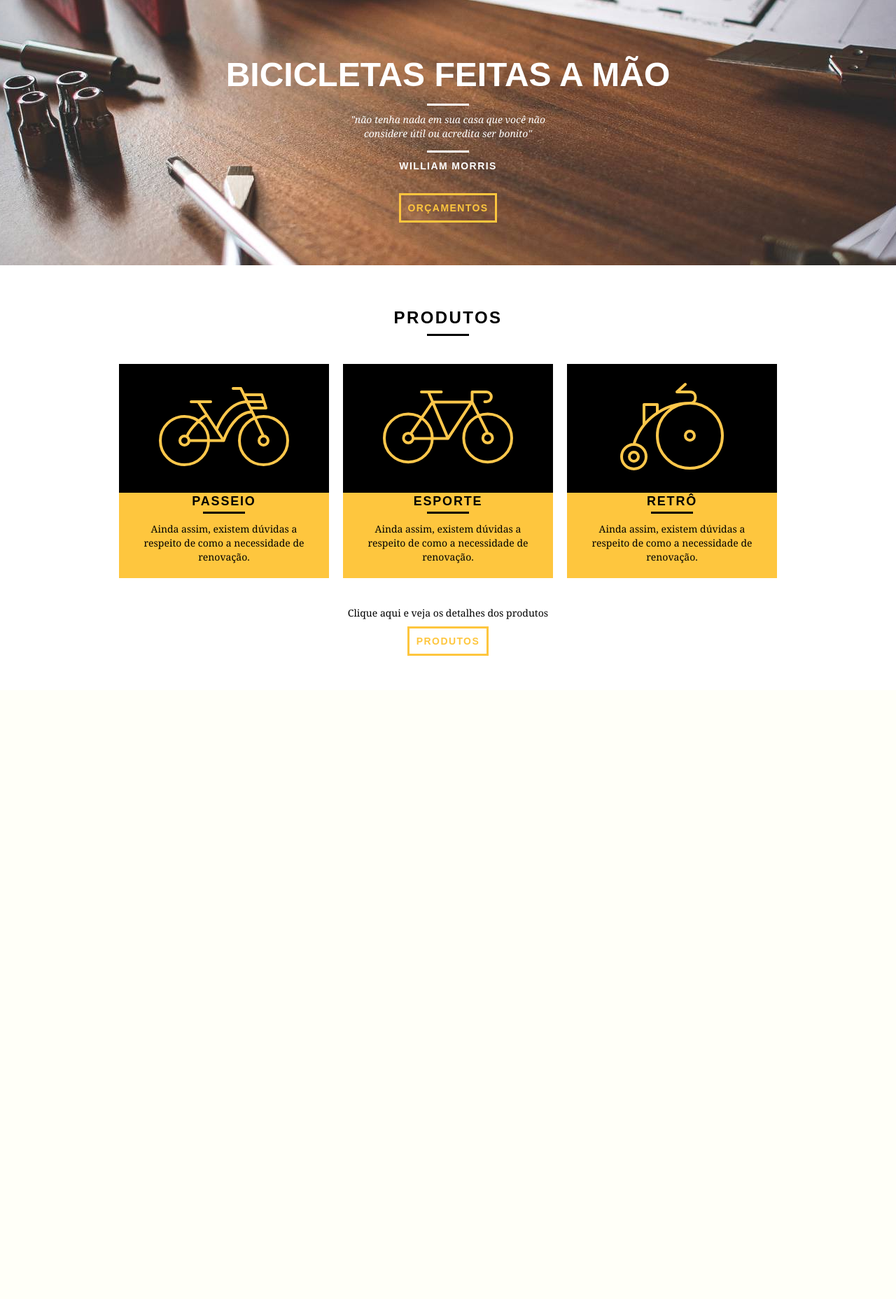
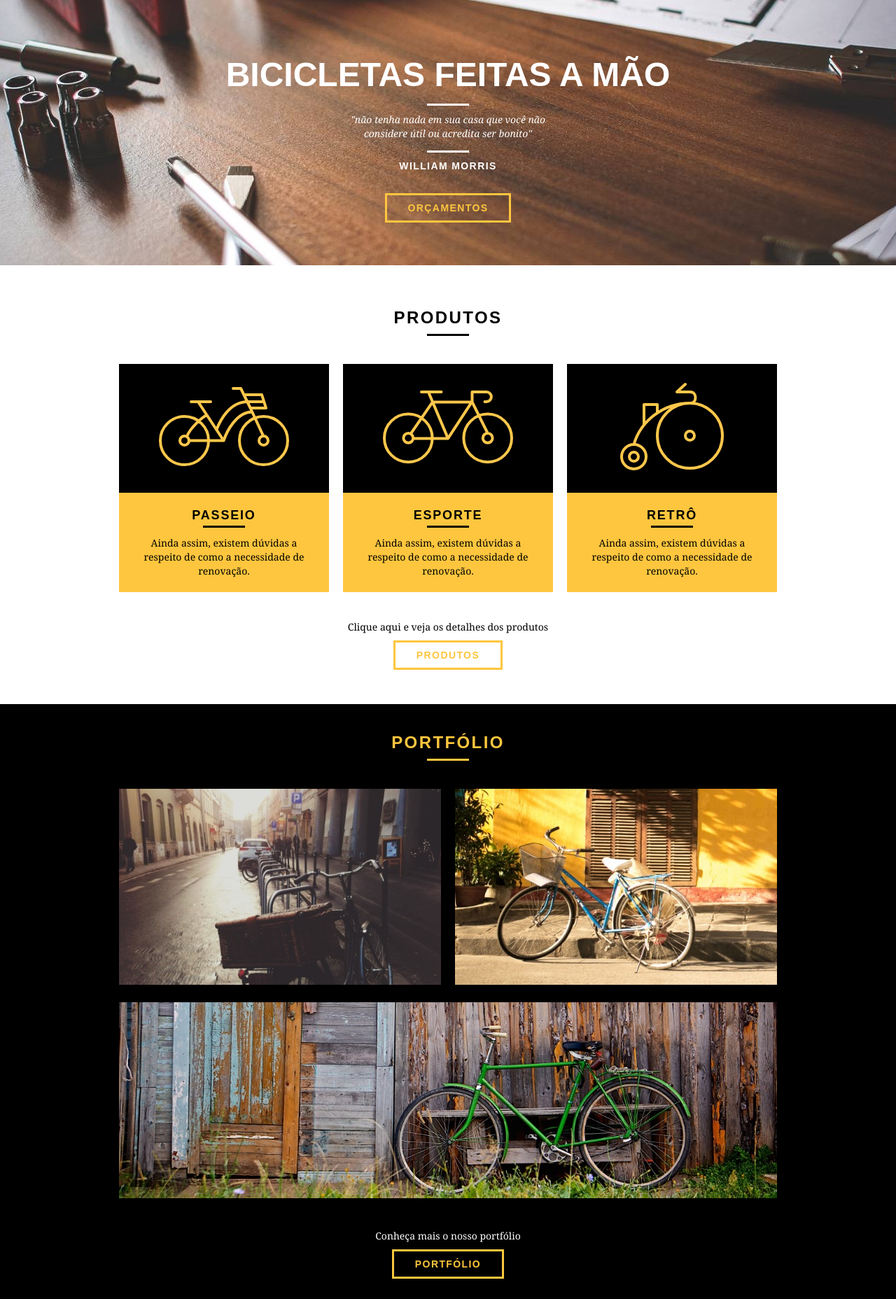
Before and after one commit to patrickvasconcelos/web-bikcraft, a PHP site: page / in a window 1280 px wide. Shown: the part 97-1953 px from the top of the page at 70% size. Before the commit the page ends 1034 px from the top, so only its background shows below. Run offline with PHP 8.4, Linux system fonts and the light colour scheme.

Commit message:
[NEW] home section portfolio

```diff
--- a/css/style.css
+++ b/css/style.css
@@ -10,7 +10,7 @@ p {
 }
 .btn {
     border: 3px solid #fec63e;
-    padding: 10px;
+    padding: 10px 30px;
     color: #fec63e;
     font-size: 14px;
     line-height: 20px;
@@ -97,8 +97,8 @@ p {
 .quote-externo {
     max-width: 320px;
     margin: 0 auto;
+    margin-bottom: 40px;
     color: #ffffff;
-    margin-bottom: 40px;
 }
 
 .quote-externo p {
@@ -123,11 +123,11 @@ p {
 /* Produtos */
 .produtos {
     padding: 60px 0;
-    text-align: center;
 }
 
 .produtos_lista li {
-    background-color: #fec63e;
+    background: #fec63e;
+    text-align: center;
 }
 .produtos_lista li h3 {
     font-weight: bold;
@@ -135,6 +135,7 @@ p {
     line-height: 25px;
     text-transform: uppercase;
     letter-spacing: 0.1em;
+    margin-top: 20px;
 }
 .produtos_lista li h3::after {
     content: "";
@@ -163,3 +164,25 @@ p {
 .call p {
     margin-bottom: 20px;
 }
+
+/* Portfólio */
+
+.portfolio {
+    width: 100%;
+    background-color: #000000;
+    padding: 40px 0;
+}
+
+.portfolio .subtitulo {
+    color: #fec63e;
+}
+.portfolio .subtitulo::after {
+    background-color: #fec63e;
+}
+
+.portfolio_lista li:last-child {
+    margin-top: 20px;
+}
+.portfolio .call p {
+    color: #ffffff;
+}
--- a/index.html
+++ b/index.html
@@ -72,6 +72,27 @@
             <a href="produtos.html" class="btn btn-preto">Produtos</a>
         </div>
     </section>
+
+    <section class="portfolio">
+        <div class="container">
+            <h2 class="subtitulo">Portfólio</h2>
+            <ul class="portfolio_lista">
+                <li class="grid-8">
+                    <img src="img/portfolio/retro.jpg" alt="Bicicleta Retro">
+                </li>
+                <li class="grid-8">
+                    <img src="img/portfolio/passeio.jpg" alt="Bicicleta Passeio">
+                </li>
+                <li class="grid-16">
+                    <img src="img/portfolio/esporte.jpg" alt="Bicicleta Esporte">
+                </li>
+            </ul>
+            <div class="call">
+                <p>Conheça mais o nosso portfólio</p>
+                <a href="produtos.html" class="btn">Portfólio</a>
+            </div>
+        </div>
+    </section>
 </body>
 
 </html>
```
